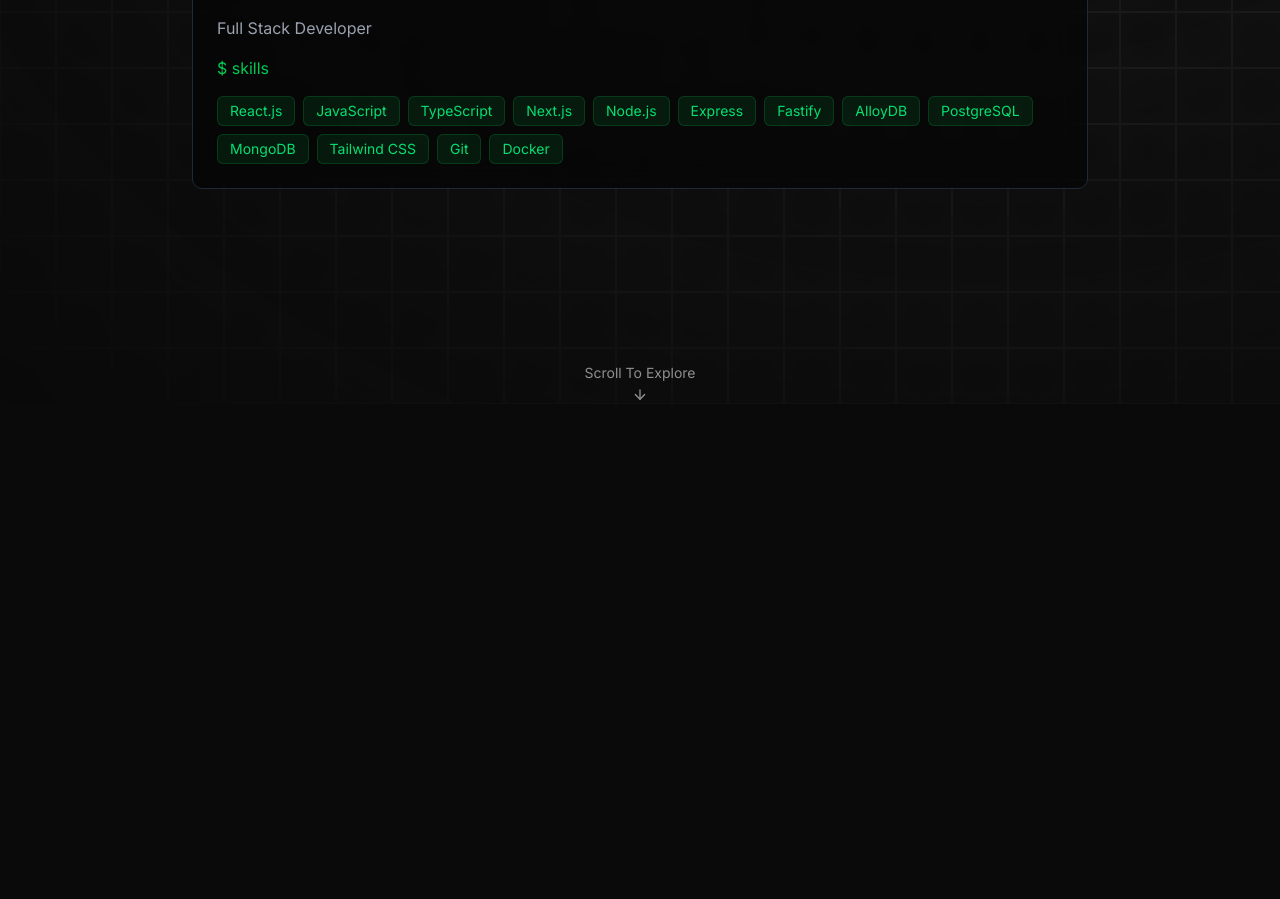
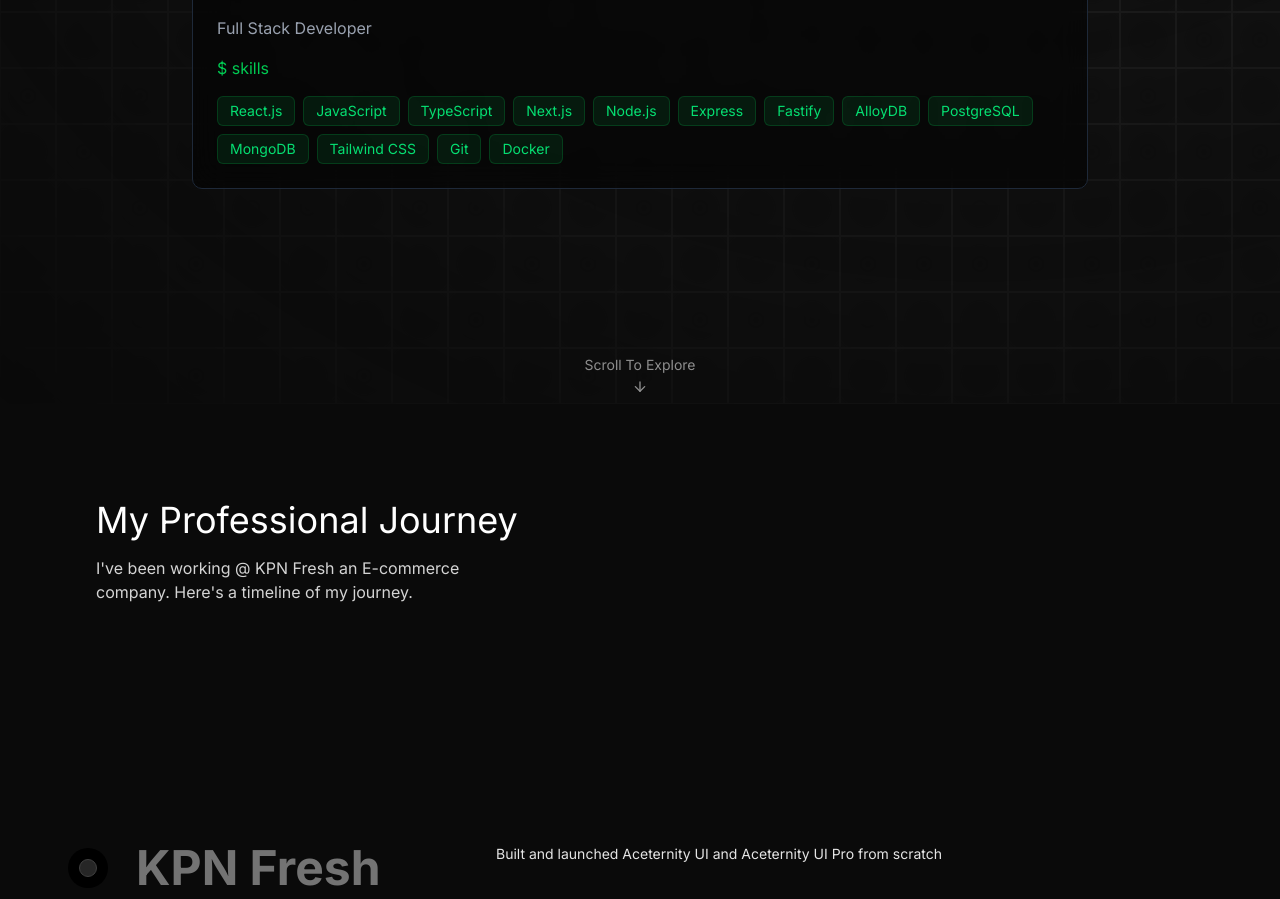
Before and after one commit to Bhuvanesh-km/portfolio, a Next.js app: page / in a window 1280 px wide. Shown: the part 380-1279 px from the top of the page. Before the commit the page ends 800 px from the top, so only its background shows below. Built offline with nearby package versions, Linux system fonts and the light colour scheme.

Commit message:
add experience timeline

```diff
--- a/src/app/(home)/page.tsx
+++ b/src/app/(home)/page.tsx
@@ -1,13 +1,19 @@
 import ScrollExplore from "@/components/scroll-explore";
 import { Terminal } from "./terminal";
 import { BackgroundRippleEffect } from "@/components/ui/background-ripple-effect";
+import { ExperienceTimeline } from "@/components/experience-timeline";
 
 export default function Home() {
   return (
-    <div className="relative flex min-h-screen w-full flex-col items-center justify-center overflow-hidden">
-      <BackgroundRippleEffect rows={14} cols={35} cellSize={56} />
-      <Terminal />
-      <ScrollExplore />
-    </div>
+    <main>
+      <section className="relative flex min-h-screen w-full flex-col items-center justify-center overflow-hidden">
+        <BackgroundRippleEffect rows={14} cols={35} cellSize={56} />
+        <Terminal />
+        <ScrollExplore />
+      </section>
+      <section className="relative w-full px-4">
+        <ExperienceTimeline />
+      </section>
+    </main>
   );
 }
--- /dev/null
+++ b/src/components/experience-timeline.tsx
@@ -0,0 +1,67 @@
+import React from "react";
+import { Timeline } from "@/components/ui/timeline";
+
+export function ExperienceTimeline() {
+  const data = [
+    {
+      title: "KPN Fresh",
+      content: (
+        <div>
+          <p className="mb-8 text-xs font-normal text-neutral-800 md:text-sm dark:text-neutral-200">
+            Built and launched Aceternity UI and Aceternity UI Pro from scratch
+          </p>
+          <div className="grid grid-cols-2 gap-4">sdfsfg</div>
+        </div>
+      ),
+    },
+    {
+      title: "IBO",
+      content: (
+        <div>
+          <p className="mb-8 text-xs font-normal text-neutral-800 md:text-sm dark:text-neutral-200">
+            I usually run out of copy, but when I see content this big, I try to
+            integrate lorem ipsum.
+          </p>
+          <p className="mb-8 text-xs font-normal text-neutral-800 md:text-sm dark:text-neutral-200">
+            Lorem ipsum is for people who are too lazy to write copy. But we are
+            not. Here are some more example of beautiful designs I built.
+          </p>
+          <div className="grid grid-cols-2 gap-4">sdfwklfwk</div>
+        </div>
+      ),
+    },
+    {
+      title: "Evry India",
+      content: (
+        <div>
+          <p className="mb-4 text-xs font-normal text-neutral-800 md:text-sm dark:text-neutral-200">
+            Deployed 5 new components on Aceternity today
+          </p>
+          <div className="mb-8">
+            <div className="flex items-center gap-2 text-xs text-neutral-700 md:text-sm dark:text-neutral-300">
+              ✅ Card grid component
+            </div>
+            <div className="flex items-center gap-2 text-xs text-neutral-700 md:text-sm dark:text-neutral-300">
+              ✅ Startup template Aceternity
+            </div>
+            <div className="flex items-center gap-2 text-xs text-neutral-700 md:text-sm dark:text-neutral-300">
+              ✅ Random file upload lol
+            </div>
+            <div className="flex items-center gap-2 text-xs text-neutral-700 md:text-sm dark:text-neutral-300">
+              ✅ Himesh Reshammiya Music CD
+            </div>
+            <div className="flex items-center gap-2 text-xs text-neutral-700 md:text-sm dark:text-neutral-300">
+              ✅ Salman Bhai Fan Club registrations open
+            </div>
+          </div>
+          <div className="grid grid-cols-2 gap-4">sljdnflsndf</div>
+        </div>
+      ),
+    },
+  ];
+  return (
+    <div className="relative w-full overflow-clip">
+      <Timeline data={data} />
+    </div>
+  );
+}
--- /dev/null
+++ b/src/components/ui/timeline.tsx
@@ -0,0 +1,90 @@
+"use client";
+import {
+  useMotionValueEvent,
+  useScroll,
+  useTransform,
+  motion,
+} from "motion/react";
+import React, { useEffect, useRef, useState } from "react";
+
+interface TimelineEntry {
+  title: string;
+  content: React.ReactNode;
+}
+
+export const Timeline = ({ data }: { data: TimelineEntry[] }) => {
+  const ref = useRef<HTMLDivElement>(null);
+  const containerRef = useRef<HTMLDivElement>(null);
+  const [height, setHeight] = useState(0);
+
+  useEffect(() => {
+    if (ref.current) {
+      const rect = ref.current.getBoundingClientRect();
+      setHeight(rect.height);
+    }
+  }, [ref]);
+
+  const { scrollYProgress } = useScroll({
+    target: containerRef,
+    offset: ["start 10%", "end 50%"],
+  });
+
+  const heightTransform = useTransform(scrollYProgress, [0, 1], [0, height]);
+  const opacityTransform = useTransform(scrollYProgress, [0, 0.1], [0, 1]);
+
+  return (
+    <div
+      className="w-full bg-white font-sans md:px-10 dark:bg-neutral-950"
+      ref={containerRef}
+    >
+      <div className="mx-auto max-w-7xl px-4 py-20 md:px-8 lg:px-10">
+        <h2 className="mb-4 max-w-4xl text-lg text-black md:text-4xl dark:text-white">
+          My Professional Journey
+        </h2>
+        <p className="max-w-sm text-sm text-neutral-700 md:text-base dark:text-neutral-300">
+          I&apos;ve been working @ KPN Fresh an E-commerce company. Here&apos;s
+          a timeline of my journey.
+        </p>
+      </div>
+
+      <div ref={ref} className="relative mx-auto max-w-7xl pb-20">
+        {data.map((item, index) => (
+          <div
+            key={index}
+            className="flex justify-start pt-10 md:gap-10 md:pt-40"
+          >
+            <div className="sticky top-40 z-40 flex max-w-xs flex-col items-center self-start md:w-full md:flex-row lg:max-w-sm">
+              <div className="absolute left-3 flex h-10 w-10 items-center justify-center rounded-full bg-white md:left-3 dark:bg-black">
+                <div className="h-4 w-4 rounded-full border border-neutral-300 bg-neutral-200 p-2 dark:border-neutral-700 dark:bg-neutral-800" />
+              </div>
+              <h3 className="hidden text-xl font-bold text-neutral-500 md:block md:pl-20 md:text-5xl dark:text-neutral-500">
+                {item.title}
+              </h3>
+            </div>
+
+            <div className="relative w-full pr-4 pl-20 md:pl-4">
+              <h3 className="mb-4 block text-left text-2xl font-bold text-neutral-500 md:hidden dark:text-neutral-500">
+                {item.title}
+              </h3>
+              {item.content}{" "}
+            </div>
+          </div>
+        ))}
+        <div
+          style={{
+            height: height + "px",
+          }}
+          className="absolute top-0 left-8 w-[2px] overflow-hidden bg-[linear-gradient(to_bottom,var(--tw-gradient-stops))] from-transparent from-[0%] via-neutral-200 to-transparent to-[99%] [mask-image:linear-gradient(to_bottom,transparent_0%,black_10%,black_90%,transparent_100%)] md:left-8 dark:via-neutral-700"
+        >
+          <motion.div
+            style={{
+              height: heightTransform,
+              opacity: opacityTransform,
+            }}
+            className="absolute inset-x-0 top-0 w-[2px] rounded-full bg-gradient-to-t from-purple-500 from-[0%] via-blue-500 via-[10%] to-transparent"
+          />
+        </div>
+      </div>
+    </div>
+  );
+};
--- a/src/constants/index.ts
+++ b/src/constants/index.ts
@@ -14,4 +14,7 @@
   "Docker",
 ];
 
-export { TERMINAL_SKILLS };
+const TERMINAL_WELCOME_MESSAGE =
+  "Welcome to my interactive portfolio terminal! Type 'help' to see a list of commands.";
+
+export { TERMINAL_SKILLS, TERMINAL_WELCOME_MESSAGE };
```
